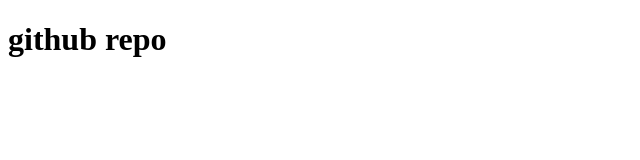
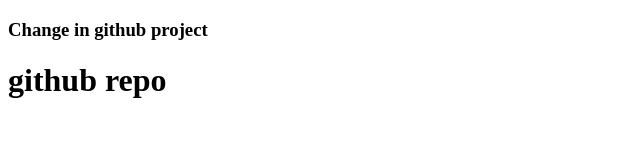
Before and after one commit to meherinakter13/my-new-project, a plain HTML site: page index.html in a window 1280 px wide. Shown: the whole page, without its empty margins (0-640 px from the left). Drawn offline with Linux system fonts and the light colour scheme.

Commit message:
added new things

```diff
--- a/index.html
+++ b/index.html
@@ -6,6 +6,7 @@
     <title>Document</title>
 </head>
 <body>
+    <h3>Change in github project</h3>
     <h1>github repo</h1>
 </body>
 </html>
```
Also changed, not shown: 1 other file.
